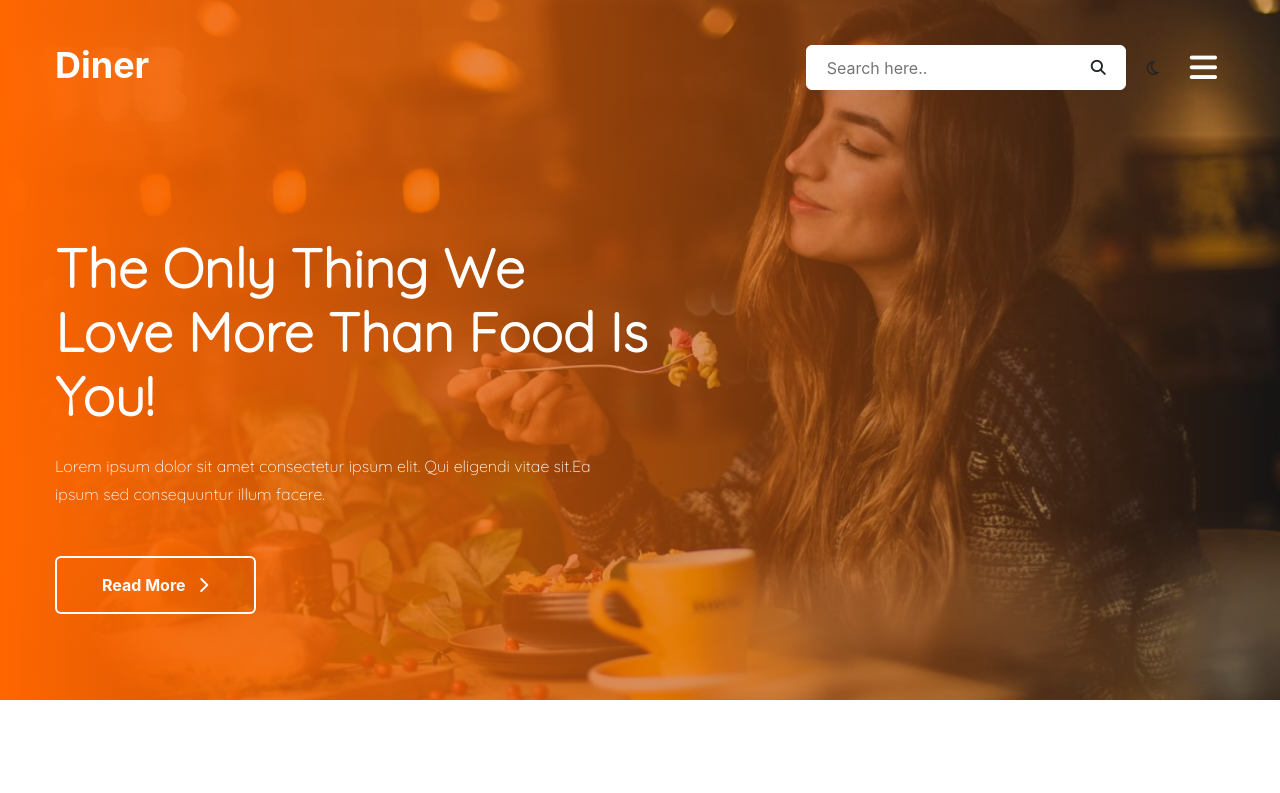
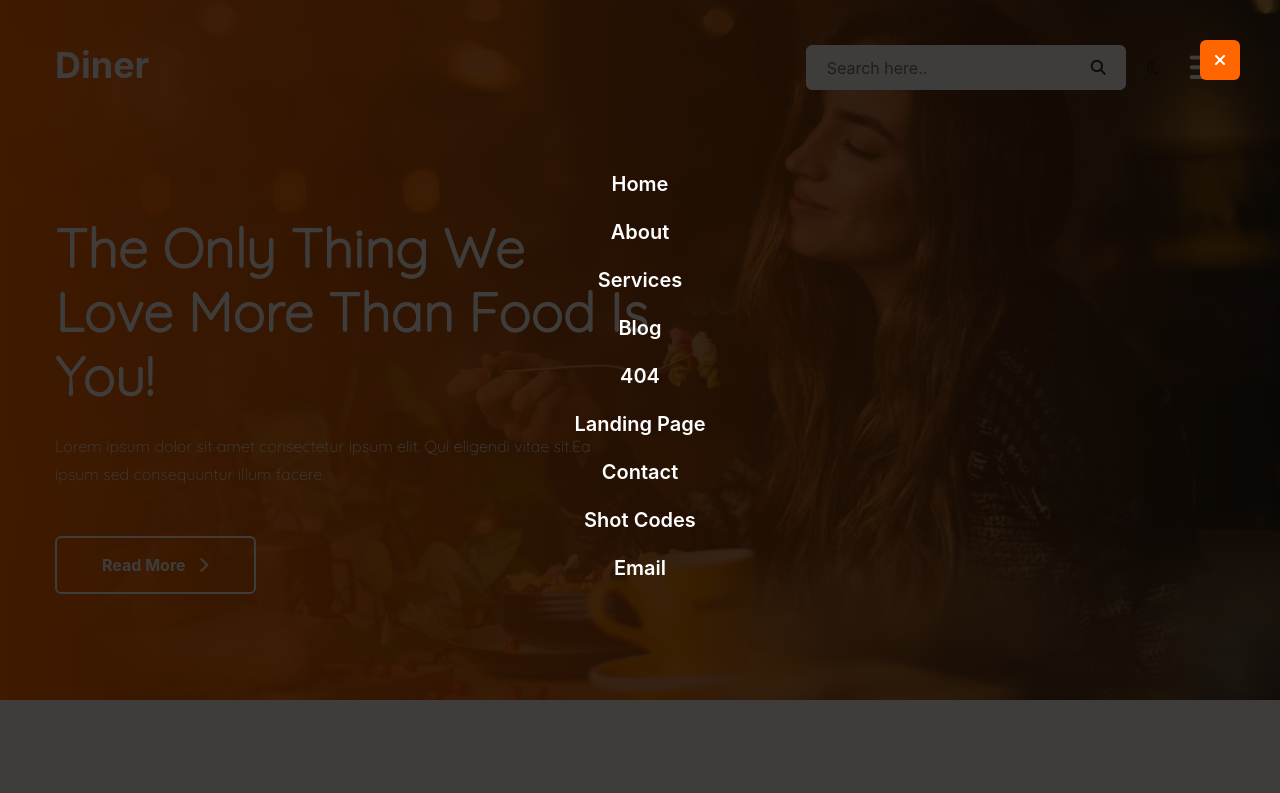
Before and after one commit to tung1812/baiTapCapstone1Layout6, a plain HTML site: page index.html in a window 1280 px wide. Both pictures are taken after a click on the button 1203 px from the left and 67 px from the top of the page. Shown: the top 793 px of the page. Drawn offline with nearby package versions, Linux system fonts and the light colour scheme.

Commit message:
overlay menu

```diff
--- a/css/style.css
+++ b/css/style.css
@@ -21,6 +21,8 @@
     --footer-bg: #000;
     --card-bg: #fff;
 }
+
+
 
 /* h1, h2, h3, h4, h5, h6 {
     margin: 0;
@@ -125,6 +127,150 @@ p {
     font-size: 1.95em;
     padding: 0 8px;
 }
+/* .overlay {
+    position: fixed;
+    width: 100%;
+    height: 100%;
+    top: 0;
+    left: 0;
+    background: rgb(6 3 0 / 77%);
+    visibility: hidden;
+    opacity: 0;
+    transform: scale(0.9);
+    transition: transform 0.2s, opacity 0.2s, visibility 0s 0.2s;
+    z-index: 99999;
+} */
+
+/* Overlay style */
+.overlay {
+	position: fixed;
+	width: 100%;
+	height: 100%;
+	top: 0;
+	left: 0;
+	z-index: 99999;
+}
+
+/* Overlay style */
+.overlay {
+	position: fixed;
+	width: 100%;
+	height: 100%;
+	top: 0;
+	left: 0;
+	background: rgb(6 3 0 / 77%);
+    display: none; /*ANH KHẢI EDIT*/
+}
+
+
+/* Overlay closing cross */
+.overlay .overlay-close {
+    width: 40px;
+    height: 40px;
+    position: absolute;
+    right: 40px;
+    top: 40px;
+    overflow: hidden;
+    border: none;
+    background: var(--primary-color);
+    color: #fff;
+    border-radius: var(--border-radius);
+    cursor: pointer; /*ANH KHẢI EDIT*/
+}
+
+button#trigger-overlay {
+	outline: none;
+	border: none;
+	background: none;
+	text-align: center;
+	color: #fbfdfb;
+	font-size: 1.95em;
+	padding: 0 8px;
+}
+
+/* Menu style */
+.overlay nav {
+	text-align: center;
+	position: relative;
+	top: 50%;
+	height: 60%;
+	-webkit-transform: translateY(-50%);
+	transform: translateY(-50%);
+}
+.overlay ul {
+	list-style: none;
+	padding: 0;
+	margin: 0 auto;
+	display: inline-block;
+	height: 100%;
+	position: relative;
+}
+.overlay ul li {
+	display: block;
+	-webkit-backface-visibility: hidden;
+	backface-visibility: hidden;
+    line-height:3em;
+}
+.overlay ul li a {
+	font-size: 20px;
+	font-weight: 600;
+	display: block;
+	color: #fff;
+	-webkit-transition: color 0.2s;
+	transition: color 0.2s;
+}
+
+.overlay ul li a:hover,
+.overlay ul li a:focus {
+	color:var(--primary-color);
+}
+
+/* Effects */
+.overlay-scale {
+	visibility: hidden;
+	opacity: 0;
+	-webkit-transform: scale(0.9);
+	transform: scale(0.9);
+	-webkit-transition: -webkit-transform 0.2s, opacity 0.2s, visibility 0s 0.2s;
+	transition: transform 0.2s, opacity 0.2s, visibility 0s 0.2s;
+}
+
+.overlay-scale.open {
+	visibility: visible;
+	opacity: 1;
+	-webkit-transform: scale(1);
+	transform: scale(1);
+	-webkit-transition: -webkit-transform 0.4s, opacity 0.4s;
+	transition: transform 0.4s, opacity 0.4s;
+}
+
+@media screen and (max-height: 30.5em) {
+	.overlay nav {
+		height: 70%;
+		font-size: 34px;
+	}
+
+	.overlay ul li {
+		min-height: 34px;
+	}
+}
+@media (max-width:767px) {
+	.overlay ul li a {
+		font-size: 16px;
+	}
+	.overlay ul li {
+		line-height: 2.5em;
+	}
+}
+@media (max-width:600px) {
+	.overlay ul li a {
+		font-size: 16px;
+	}
+	.overlay ul li {
+		line-height: 2.2em;
+	}
+}
+
 .banner_info {
     max-width: 600px;
     text-align: left;
@@ -165,33 +311,6 @@ p {
     }
 }
 
-/* @media (min-width: 1200px) {
-    .container {
-        margin-right: auto;
-        margin-left: auto;
-    }
-} */
-
-/* @media (min-width: 992px) {
-    .container {
-        max-width: 960px;
-        margin-right: auto;
-        margin-left: auto;
-    }
-} */
-
-
-/* @media (min-width: 768px) {
-    .container {
-        max-width: 720px;
-    }
-} */
-
-/* @media (min-width: 576px) {
-    .container {
-        max-width: 540px;
-    }
-} */
 
 
 /* About */
--- a/index.html
+++ b/index.html
@@ -30,22 +30,62 @@
                     <h1>
                         <a href="#">Diner</a>
                     </h1>
+
                 </div>
                 <div class="header_right">
                     <form class="search_bar">
-                        <input type="search" class="search__input" name="search" placeholder="Search here.." onload="equalWidth()" required="">
+                        <input type="search" class="search__input" name="search" placeholder="Search here.." required="">
                         <span><i class="fa-solid fa-magnifying-glass"></i></span>
                     </form>
                     <div class="theme">
                         <i class="fa-regular fa-moon"></i>
                     </div>
-                    <div class="nav_button">
-                        <button type="button">
-                            <i class="fa fa-bars"></i>
+                    <!-- <div class="nav_button">
+                        <button class="btn">
+                            <i class="fa-solid fa-bars"></i>
                         </button>
+                    </div> -->
+                    <div class="mobile-nav-button text-center">
+                        <button id="trigger-overlay" type="button" style="cursor: pointer;"><i class="fa fa-bars" aria-hidden="true"></i></button>
                     </div>
                 </div>
-                <div class="overlay"></div>
+                <div class="overlay" id="overlay">
+                    <button type="button" class="overlay-close" id="overlay-close"><i class="fa fa-times" aria-hidden="true"></i></button>
+
+                    <nav>
+                      <ul>
+                        <li><a href="#" class="active">Home</a></li>
+                        <li><a href="#">About</a></li>
+                        <li><a href="#">Services</a></li>
+                        <li><a href="#">Blog</a></li>
+                        <li><a href="#">404</a></li>
+                        <li><a href="#">Landing Page</a></li>
+                        <li><a href="#">Contact</a></li>
+                        <li><a href="#">Shot Codes</a></li>
+                        <li><a href="#">Email</a></li>
+                      </ul>
+                    </nav>
+                </div>
+
+
+
+                <div class="overlay overlay-scale">
+                  <button style="cursor:pointer;" type="button" class="overlay-close"><i class="fa fa-times" aria-hidden="true"></i></button>
+
+                  <nav>
+                    <ul>
+                      <li><a href="     " class="active">Home</a></li>
+                      <li><a href="">About</a></li>
+                      <li><a href="">Services</a></li>
+                      <li><a href="">Blog</a></li>
+                      <li><a href="">404</a></li>
+                      <li><a href="">Landing Page</a></li>
+                      <li><a href="">Contact</a></li>
+                      <li><a href="">Shot Codes</a></li>
+                      <li><a href="">Email</a></li>
+                    </ul>
+                  </nav>
+                </div>
             </div>
 
             <!-- Banner info -->
@@ -309,5 +349,16 @@
             </div>
         </div>
     </section>
+
+    <script>
+        document.getElementById('trigger-overlay').onclick = function () {
+            document.getElementById('overlay').style.display='block';
+        }
+        document.getElementById('overlay-close').onclick = function () {
+            document.getElementById('overlay').style.display='none';
+
+        }
+    </script>
+
 </body>
 </html>
```
